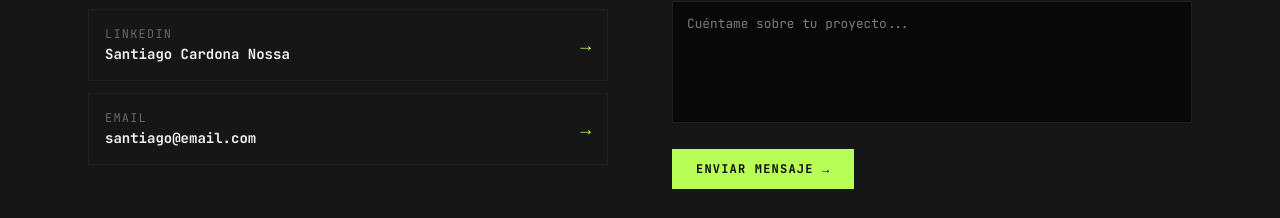
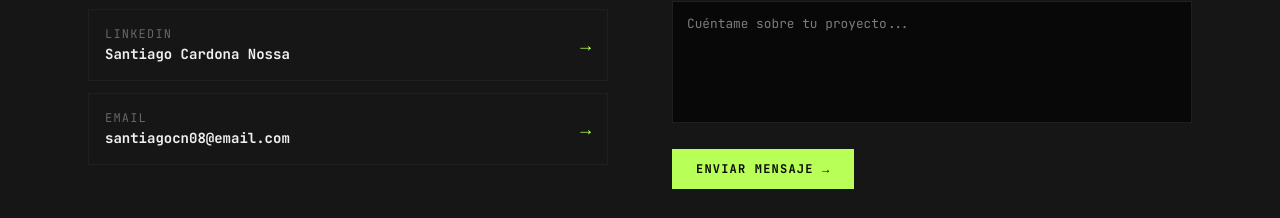
Before and after one commit to SantiagoCN69/Portafolio-web-personal, a React (Vite) app: page / in a window 1280 px wide. Shown: the part 4588-4806 px from the top of the page. Built offline with nearby package versions, Linux system fonts and the light colour scheme; the HTML template or start-up script is replaced by a standard one.

Commit message:
update links

```diff
--- a/src/App.tsx
+++ b/src/App.tsx
@@ -1188,8 +1188,8 @@ function ContactForm() {
 function Contact() {
   const links = [
     { label: "GitHub", handle: "@SantiagoCN69", href: "https://github.com/SantiagoCN69" },
-    { label: "LinkedIn", handle: "Santiago Cardona Nossa", href: "https://linkedin.com" },
-    { label: "Email", handle: "santiago@email.com", href: "mailto:santiago@email.com" },
+    { label: "LinkedIn", handle: "Santiago Cardona Nossa", href: "https://www.linkedin.com/in/santiago-cardona-nossa/" },
+    { label: "Email", handle: "santiagocn08@email.com", href: "mailto:santiagocn08@email.com" },
   ];
 
   return (
```
